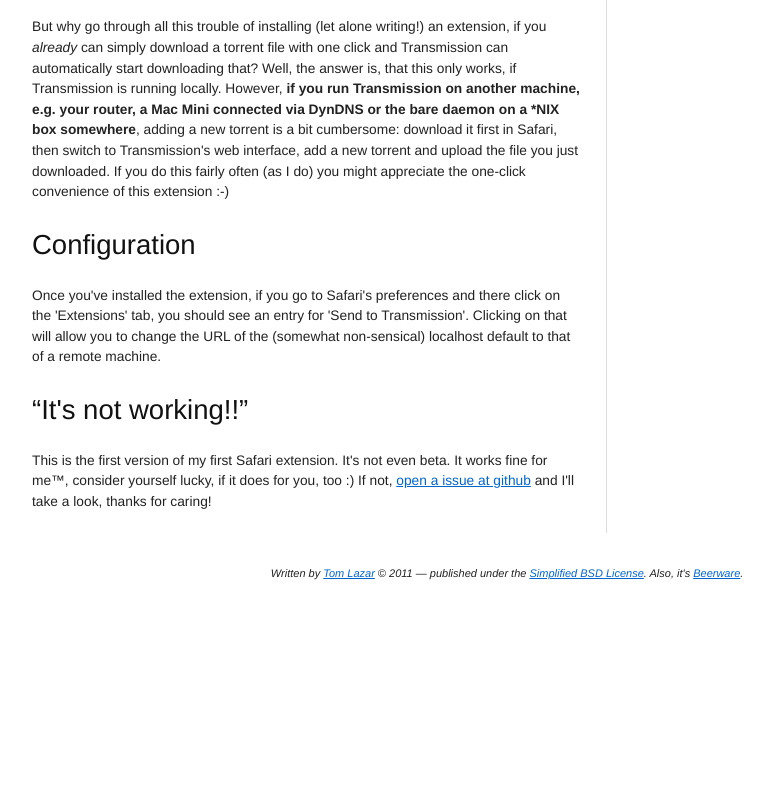
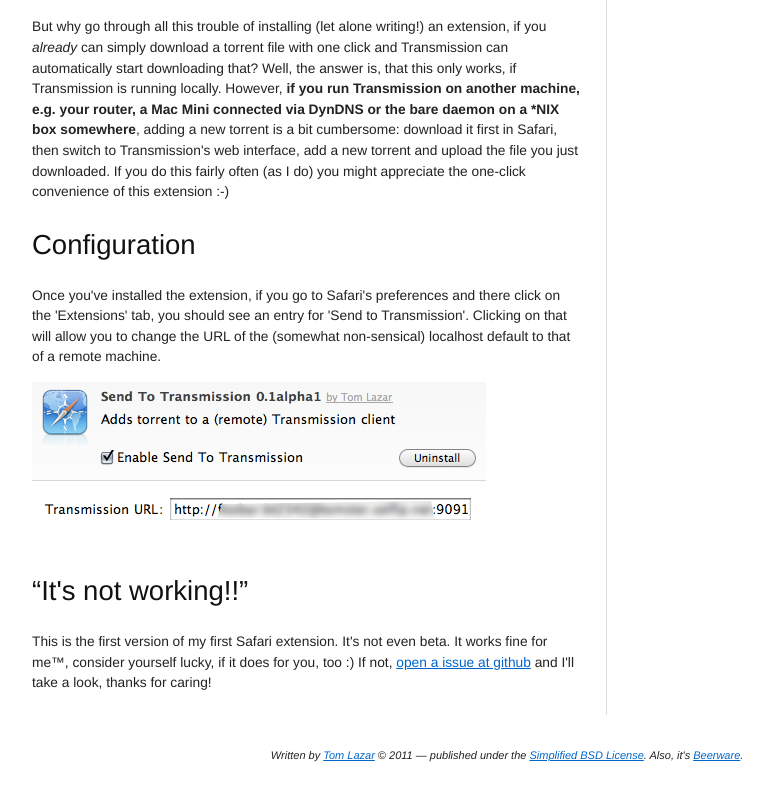
Before and after one commit to tomster/SendToTransmission.safariextension, a plain HTML site: page index.html in a window 1280 px wide. Shown: the part 843-1629 px from the top of the page, without its empty margins (133-906 px from the left). Before the commit the page ends 1448 px from the top, so only its background shows below. Drawn offline with Linux system fonts and the light colour scheme.

Commit message:
and another screenshot...

```diff
--- a/index.html
+++ b/index.html
@@ -49,7 +49,7 @@
       <h2>Configuration</h2>
 
       <p>Once you've installed the extension, if you go to Safari's preferences and there click on the 'Extensions' tab, you should see an entry for 'Send to Transmission'. Clicking on that will allow you to change the URL of the (somewhat non-sensical) localhost default to that of a remote machine.</p>
-
+      <p><img src="screenshot-3.png" width="454" height="161" alt="Screenshot 3"></p>
       <h2>&#8220;It's not working!!&#8221;</h2>
 
       <p>This is the first version of my first Safari extension. It's not even beta.
```
Also changed, not shown: screenshot-3.png (added).
